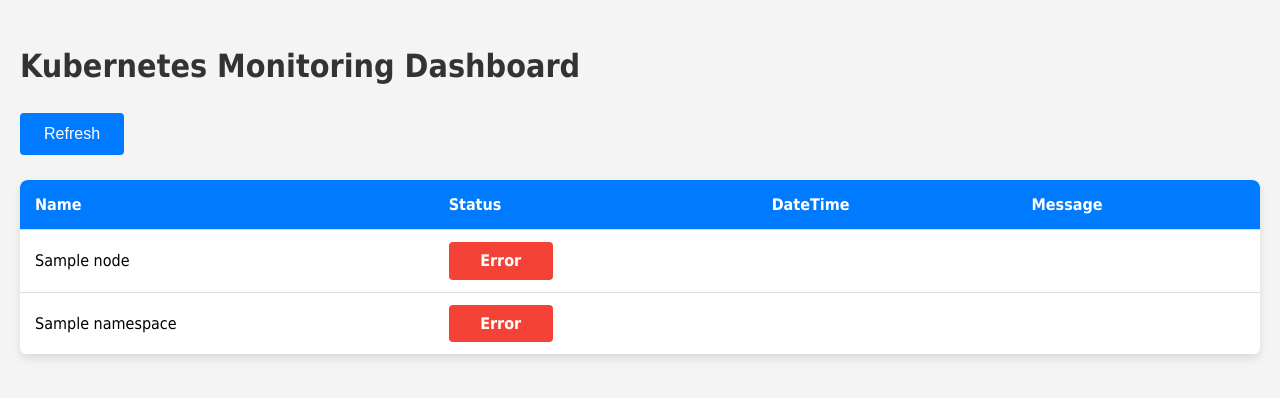
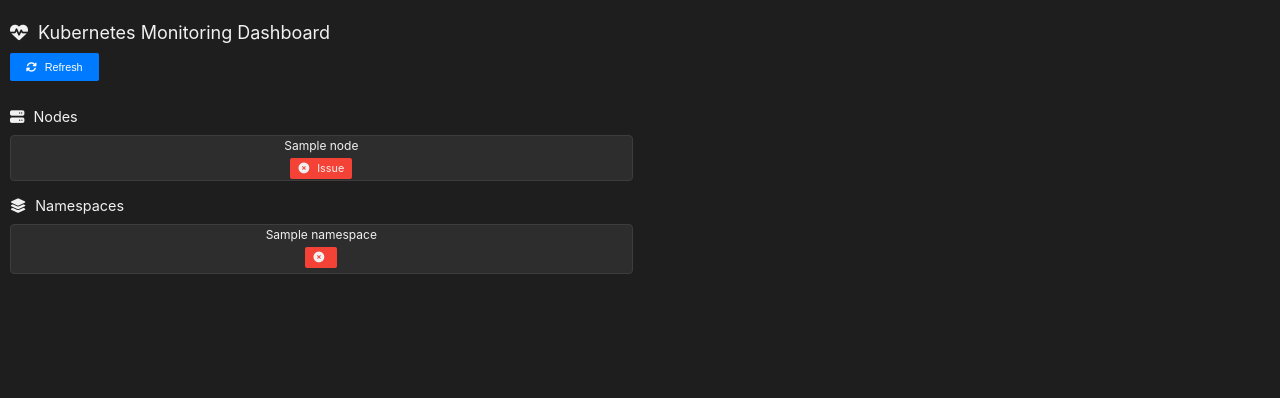
Before and after one commit to ezk06eer/kubeseek, a Flask app: page /dashboard in a window 1280 px wide. Shown: the top 398 px of the page. Run offline with Flask 3, Linux system fonts and the light colour scheme; a database or web service that is not in the repository returns one stand-in record (values such as "Sample title"); data that the repository does not hold is empty.

Commit message:
[MOD] - New template with grid view

```diff
--- a/templates/dashboard.html
+++ b/templates/dashboard.html
@@ -4,126 +4,186 @@
     <meta charset="UTF-8">
     <meta name="viewport" content="width=device-width, initial-scale=1.0">
     <title>Kubernetes Monitoring Dashboard</title>
+    <!-- Font Awesome Icons -->
+    <link rel="stylesheet" href="https://cdnjs.cloudflare.com/ajax/libs/font-awesome/6.4.0/css/all.min.css">
     <style>
+        :root {
+          --min-item-width: 20ch; /* Reduced width for a more condensed layout */
+          --max-item-width: .5fr;
+          --grid-spacing: .1rem; /* Reduced spacing */
+          --item-padding: .1rem; /* Reduced padding */
+        }
+
+        /* Let items expand on small screens */
+        @media (max-width: 600px) {
+          :root {
+            --max-item-width: 1fr;
+          }
+        }
+
+        /* Cap item width for better appearance on large screens */
+        @media (min-width: 2560px) {
+          :root {
+            --max-item-width: 250px; /* Slightly smaller for large screens */
+          }
+        }
+
+        /* Dark mode styling */
         body {
-            font-family: Tahoma, sans-serif;
-            background-color: #f4f4f4;
+            background-color: #1e1e1e;
+            color: #f1f1f1;
+            font-family: "BlinkMacSystemFont", "Segoe UI", "Roboto", "Helvetica Neue", "Arial", "Noto Sans", sans-serif, "Apple Color Emoji", "Segoe UI Emoji", "Segoe UI Symbol", "Noto Color Emoji";
+            font-size: 12px; /* Smaller font size */
+            font-weight: normal; /* Non-bold typography */
             margin: 0;
-            padding: 20px;
-            line-height: 1.6;
+            padding: 10px; /* Reduced padding */
         }
+
         h1 {
-            color: #333;
-            margin-bottom: 20px;
-            font-size: 2em;
+            color: #f1f1f1;
+            margin-bottom: 10px; /* Reduced margin */
+            font-size: 1.5em; /* Smaller heading */
+            font-weight: normal; /* Non-bold */
         }
-        table {
+
+        h2 {
+            color: #f1f1f1;
+            margin-bottom: 10px; /* Reduced margin */
+            font-size: 1.2em; /* Smaller subheading */
+            font-weight: normal; /* Non-bold */
+        }
+
+        .container {
+            max-width: 98%;
+        }
+
+        .monitor-list {
+            display: grid;
+            grid-template-columns: repeat(auto-fit, minmax(var(--min-item-width), var(--max-item-width)));
+            grid-gap: var(--grid-spacing);
+            margin-bottom: 1rem; /* Reduced margin */
+        }
+
+        .item {
             width: 100%;
-            border-collapse: collapse;
-            background-color: #fff;
-            box-shadow: 0 4px 8px rgba(0, 0, 0, 0.1);
-            border-radius: 8px;
-            overflow: hidden;
+            padding: var(--item-padding) !important;
+            border: #3d3d3d solid 1px; /* Thinner border */
+            border-radius: 4px; /* Smaller border radius */
+            background-color: #2d2d2d;
+            text-align: center;
         }
-        th, td {
-            padding: 12px 15px;
-            text-align: left;
-            border-bottom: 1px solid #ddd;
+
+        .item-name {
+            color: #f1f1f1;
+            font-size: 1em; /* Smaller font size */
+            margin-bottom: 5px; /* Reduced margin */
         }
-        th {
-            background-color: #007bff;
-            color: #fff;
-            font-weight: bold;
+
+        .status {
+            font-size: 0.9em; /* Smaller font size */
+            font-weight: normal; /* Non-bold */
+            padding: 4px 8px; /* Reduced padding */
+            border-radius: 2px; /* Smaller border radius */
+            display: inline-block;
         }
-        tr:hover {
-            background-color: #f1f1f1;
+
+        .status.ok {
+            background-color: #4caf50; /* Green for healthy */
         }
-        .status-button {
-            padding: 6px 12px;
-            border-radius: 4px;
-            color: #fff;
-            font-weight: bold;
-            text-align: center;
-            display: inline-block;
-            min-width: 80px;
+
+        .status.error {
+            background-color: #f44336; /* Red for issues */
         }
-        .status-button.ok {
-            background-color: #4caf50; /* Green for 200 - OK */
-        }
-        .status-button.error {
-            background-color: #f44336; /* Red for errors */
-        }
+
         .refresh-button {
-            margin-bottom: 25px;
-            padding: 12px 24px;
+            margin-bottom: 15px; /* Reduced margin */
+            padding: 8px 16px; /* Smaller button */
             background-color: #007bff;
             color: #fff;
             border: none;
-            border-radius: 4px;
+            border-radius: 2px; /* Smaller border radius */
             cursor: pointer;
-            font-size: 1em;
+            font-size: 0.9em; /* Smaller font size */
+            font-weight: normal; /* Non-bold */
             transition: background-color 0.3s;
         }
+
         .refresh-button:hover {
             background-color: #0056b3;
+        }
+
+        .fas {
+            margin-right: 5px; /* Reduced spacing */
+        }
+        /* Update status colors */
+        .status.ok { background-color: #4caf50; }  /* Green for 200 */
+        .status.error { background-color: #f44336; }  /* Red for 502 */
+
+        /* Add tooltip for error details */
+        .error-details {
+            font-size: 0.8em;
+            color: #ff9999;
+            margin-top: 4px;
         }
     </style>
 </head>
 <body>
-    <h1>Kubernetes Monitoring Dashboard</h1>
-    <button class="refresh-button" onclick="refreshDashboard()">Refresh</button>
-    <table>
-        <thead>
-            <tr>
-                <th>Name</th>
-                <th>Status</th>
-                <th>DateTime</th>
-                <th>Message</th>
-            </tr>
-        </thead>
-        <tbody>
-            {% if health_data.nodes %}
-                {% for node, status in health_data.nodes.items() %}
-                    <tr>
-                        <td>{{ node }}</td>
-                        <td>
-                            <span class="status-button {% if status.status == 200 %}ok{% else %}error{% endif %}">
-                                {% if status.status == 200 %}200 - OK{% else %}Error{% endif %}
-                            </span>
-                        </td>
-                        <td>{{ status.timestamp }}</td>
-                        <td>{{ status.message }}</td>
-                    </tr>
-                {% endfor %}
-            {% else %}
-                <tr>
-                    <td colspan="4">No node data available.</td>
-                </tr>
-            {% endif %}
-            {% if health_data.namespaces %}
-                {% for namespace, status in health_data.namespaces.items() %}
-                    <tr>
-                        <td>{{ namespace }}</td>
-                        <td>
-                            <span class="status-button {% if status.status == 200 %}ok{% else %}error{% endif %}">
-                                {% if status.status == 200 %}200 - OK{% else %}Error{% endif %}
-                            </span>
-                        </td>
-                        <td>{{ status.timestamp }}</td>
-                        <td>{{ status.message }}</td>
-                    </tr>
-                {% endfor %}
-            {% else %}
-                <tr>
-                    <td colspan="4">No namespace data available.</td>
-                </tr>
-            {% endif %}
-        </tbody>
-    </table>
+    <h1><i class="fas fa-heartbeat"></i> Kubernetes Monitoring Dashboard</h1>
+    <button class="refresh-button" onclick="refreshDashboard()">
+        <i class="fas fa-sync-alt"></i> Refresh
+    </button>
 
+    <!-- Nodes Section -->
+    <div class="container">
+        <h2><i class="fas fa-server"></i> Nodes</h2>
+        <div class="monitor-list">
+            {% for node, status in health_data.nodes.items() %}
+                <div class="item">
+                    <div class="item-name">{{ node }}</div>
+                    <div class="status {% if status.status == 200 %}ok{% else %}error{% endif %}">
+                        {% if status.status == 200 %}
+                            <i class="fas fa-check-circle"></i> Healthy
+                        {% else %}
+                            <i class="fas fa-times-circle"></i> Issue
+                        {% endif %}
+                    </div>
+                </div>
+            {% endfor %}
+        </div>
+    </div>
+
+    <!-- Namespaces Section -->
+    <!-- Namespaces Section -->
+    <div class="container">
+        <h2><i class="fas fa-layer-group"></i> Namespaces</h2>
+        <div class="monitor-list">
+            {% for namespace, status in health_data.namespaces.items() %}
+                <div class="item">
+                    <div class="item-name">{{ namespace }}</div>
+                    <div class="status {% if status.status == 200 %}ok{% else %}error{% endif %}">
+                        {% if status.status == 200 %}
+                            <i class="fas fa-check-circle"></i> {{ status.message }}
+                        {% else %}
+                            <i class="fas fa-times-circle"></i> {{ status.message }}
+                        {% endif %}
+                    </div>
+                    <!-- Show error details if present -->
+                    {% if status.status != 200 %}
+                        <div class="error-details">
+                            {% if status.unhealthy_pods %}
+                                Pods with issues: {{ status.unhealthy_pods|join(', ') }}
+                            {% endif %}
+                            {% if status.log_issues %}
+                                (Log errors detected)
+                            {% endif %}
+                        </div>
+                    {% endif %}
+                </div>
+            {% endfor %}
+        </div>
+    </div>
     <script>
         function refreshDashboard() {
-            // Reload the page to fetch fresh data
             window.location.reload();
         }
     </script>
```
